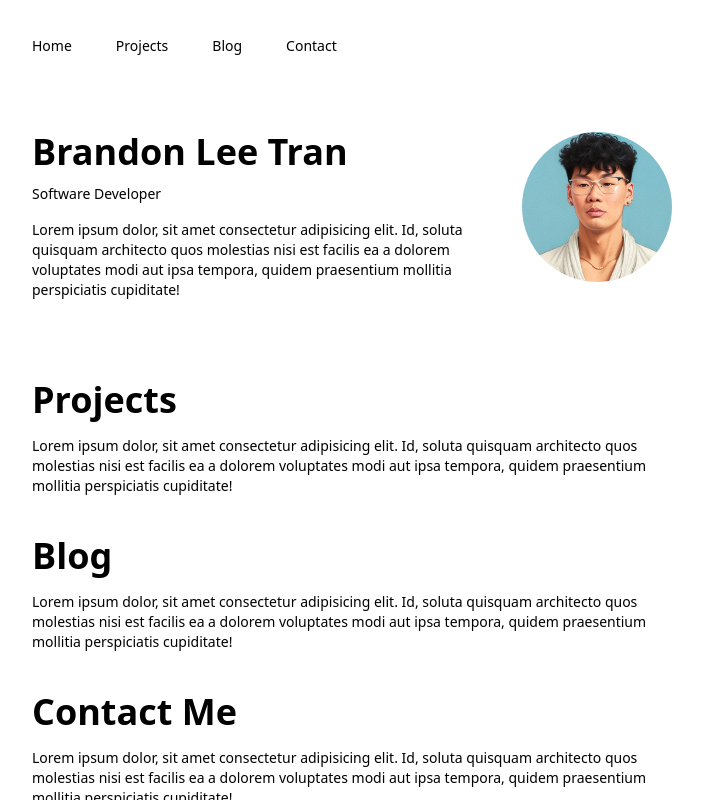
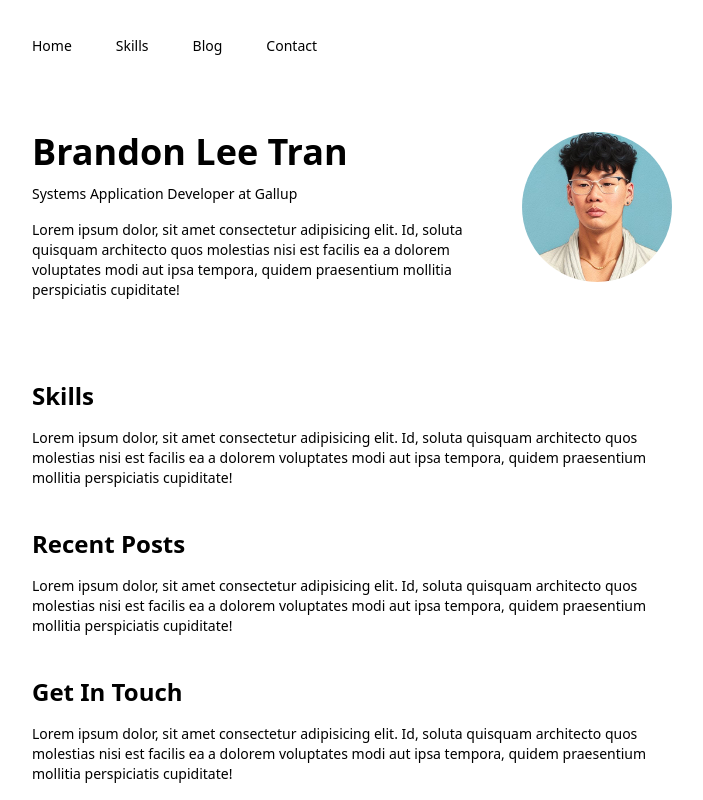
Before and after one commit to brandonleetran/brandonleetran, a Next.js app: page / in a window 1280 px wide. Shown: the whole page, without its empty margins (288-991 px from the left). Built offline with nearby package versions, Linux system fonts and the light colour scheme.

Commit message:
fix: header font sizes

```diff
--- a/app/blog/page.tsx
+++ b/app/blog/page.tsx
@@ -4,11 +4,8 @@ import Image from 'next/image'
 
 export default function Page() {
   return (
-    <div className="flex">
-      <div>
-        <h1 className="font-bold">Brandon Lee Tran</h1>
-      </div>
-      <Image width="150" height="150" className="rounded-full" src="/brandon_tran.jpg" alt="Brandon Lee Tran" />
+    <div>
+      <h1 className="font-bold text-4xl text-gray-700">Coming Soon!</h1>
     </div>
   );
 }
--- a/app/navbar.tsx
+++ b/app/navbar.tsx
@@ -20,7 +20,7 @@ const Navigation = () => {
               </li>
               <li className="mr-3">
                 <Link className="link-item inline-block text-black no-underline hover:text-gray-800 hover:text-underline py-2 px-4 hover:bg-black/[.05] hover:rounded-md transition-all duration-300" href="/contact">
-                  Projects
+                  Skills
                 </Link>
               </li>
               <li className="mr-3">
--- a/app/page.tsx
+++ b/app/page.tsx
@@ -8,23 +8,23 @@ export default function Page() {
       <div className="flex pb-10 bg-gradient-to-r from-rose-400 via-fuchsia-500 from-indigo-500 bg-[length:100%_2px] bg-no-repeat bg-bottom">
         <div className="pr-1 max-w-md">
           <h1 className="font-bold text-4xl text-gray-700">Brandon Lee Tran</h1>
-          <p className="text-sm pt-3">Software Developer</p>
-          <p className="pt-4 text-sm">Lorem ipsum dolor, sit amet consectetur adipisicing elit. Id, soluta quisquam architecto quos molestias nisi est facilis ea a dolorem voluptates modi aut ipsa tempora, quidem praesentium mollitia perspiciatis cupiditate!</p>
+          <p className="text-sm pt-3">Systems Application Developer at Gallup</p>
+          <p className="pt-4 text-sm text-zinc-700">Lorem ipsum dolor, sit amet consectetur adipisicing elit. Id, soluta quisquam architecto quos molestias nisi est facilis ea a dolorem voluptates modi aut ipsa tempora, quidem praesentium mollitia perspiciatis cupiditate!</p>
         </div>
         <div className="ml-auto">
           <Image width="150" height="150" className="rounded-full" src="/brandon_tran.jpg" alt="Brandon Lee Tran" />
         </div>
       </div>
       <div>
-        <h1 className="font-bold text-4xl text-gray-700 pt-10">Projects</h1>
+        <h3 className="font-bold text-2xl text-gray-700 pt-10">Skills</h3>
         <p className="pt-4 text-sm">Lorem ipsum dolor, sit amet consectetur adipisicing elit. Id, soluta quisquam architecto quos molestias nisi est facilis ea a dolorem voluptates modi aut ipsa tempora, quidem praesentium mollitia perspiciatis cupiditate!</p>
       </div>
       <div>
-        <h1 className="font-bold text-4xl text-gray-700 pt-10">Blog</h1>
+        <h3 className="font-bold text-2xl text-gray-700 pt-10">Recent Posts</h3>
         <p className="pt-4 text-sm">Lorem ipsum dolor, sit amet consectetur adipisicing elit. Id, soluta quisquam architecto quos molestias nisi est facilis ea a dolorem voluptates modi aut ipsa tempora, quidem praesentium mollitia perspiciatis cupiditate!</p>
       </div>
       <div>
-        <h1 className="font-bold text-4xl text-gray-700 pt-10">Contact Me</h1>
+        <h3 className="font-bold text-2xl text-gray-700 pt-10">Get In Touch</h3>
         <p className="pt-4 text-sm">Lorem ipsum dolor, sit amet consectetur adipisicing elit. Id, soluta quisquam architecto quos molestias nisi est facilis ea a dolorem voluptates modi aut ipsa tempora, quidem praesentium mollitia perspiciatis cupiditate!</p>
       </div>
     </>
```
